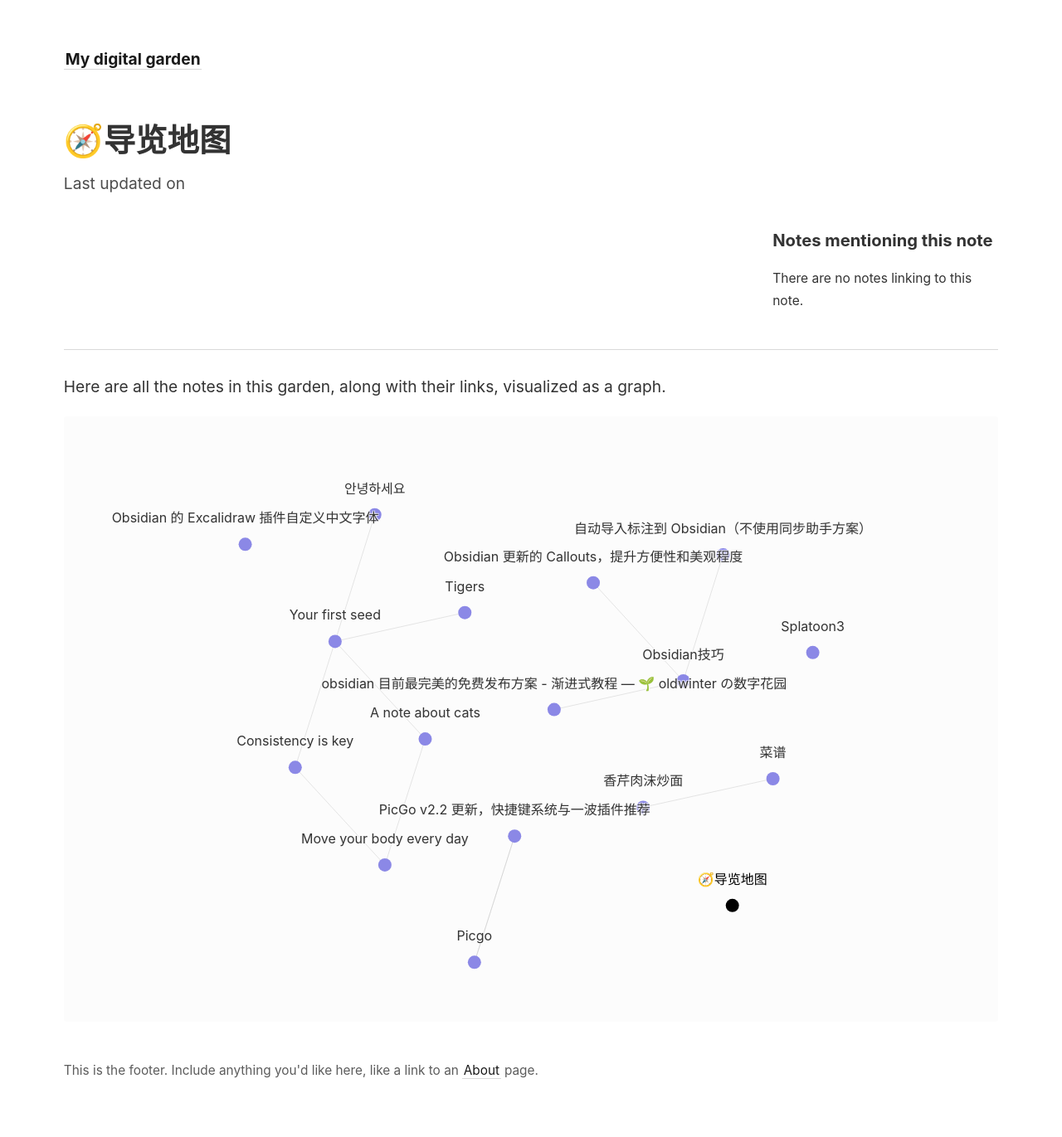
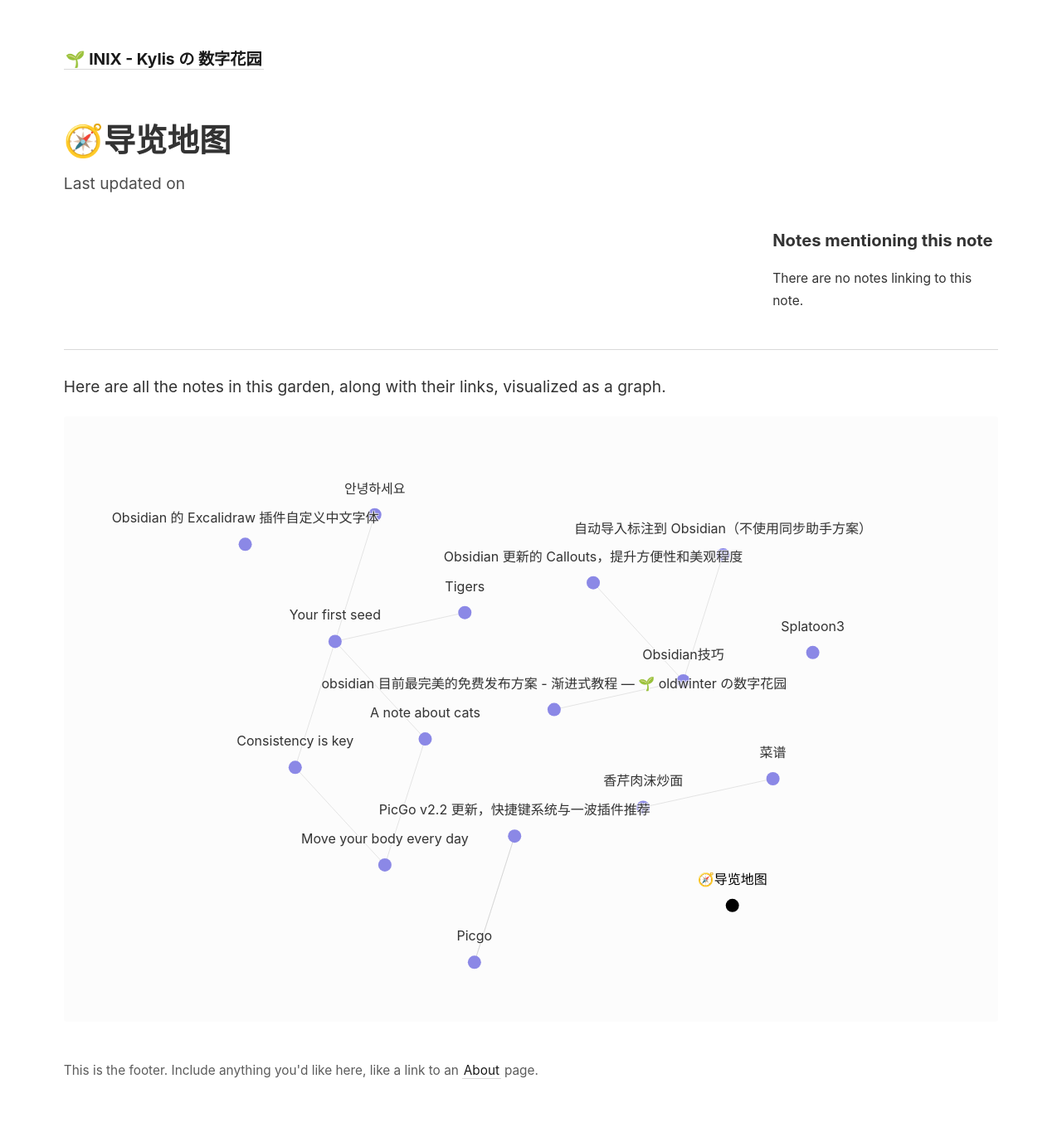
Before and after one commit to kylisss/dg, a Jekyll site: the page built from _notes/🧭导览地图.md, in a window 1280 px wide. Shown: the whole page at 83% size. Built offline with Jekyll 4.4.1, drawn with Linux system fonts in a browser that asks for light colours.

Commit message:
site update

```diff
--- a/_config.yml
+++ b/_config.yml
@@ -1,4 +1,4 @@
-title:               My digital garden
+title:               🌱 INIX - Kylis の 数字花园
 include:             ['_pages']
 exclude:             ['_includes/notes_graph.json']
 # You may need to change the base URL depending on your deploy configuration.
```
Also changed, not shown: _pages/index.md (+10 -2 lines).
